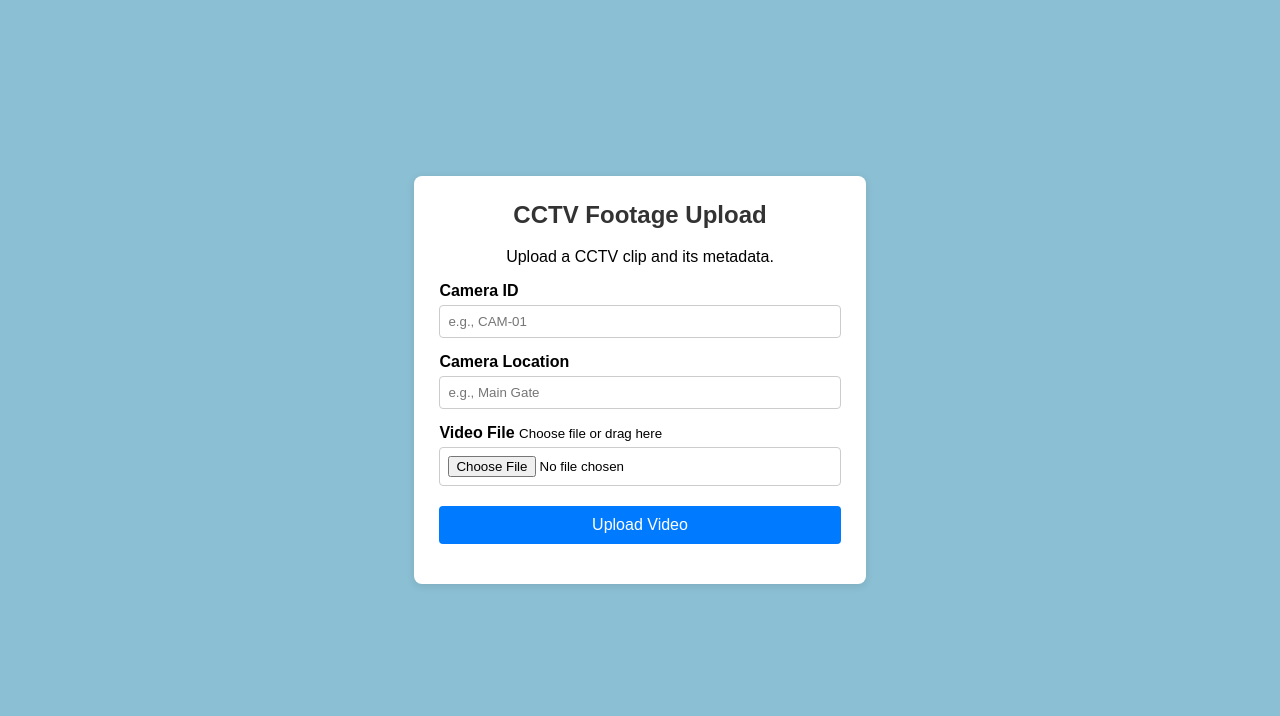
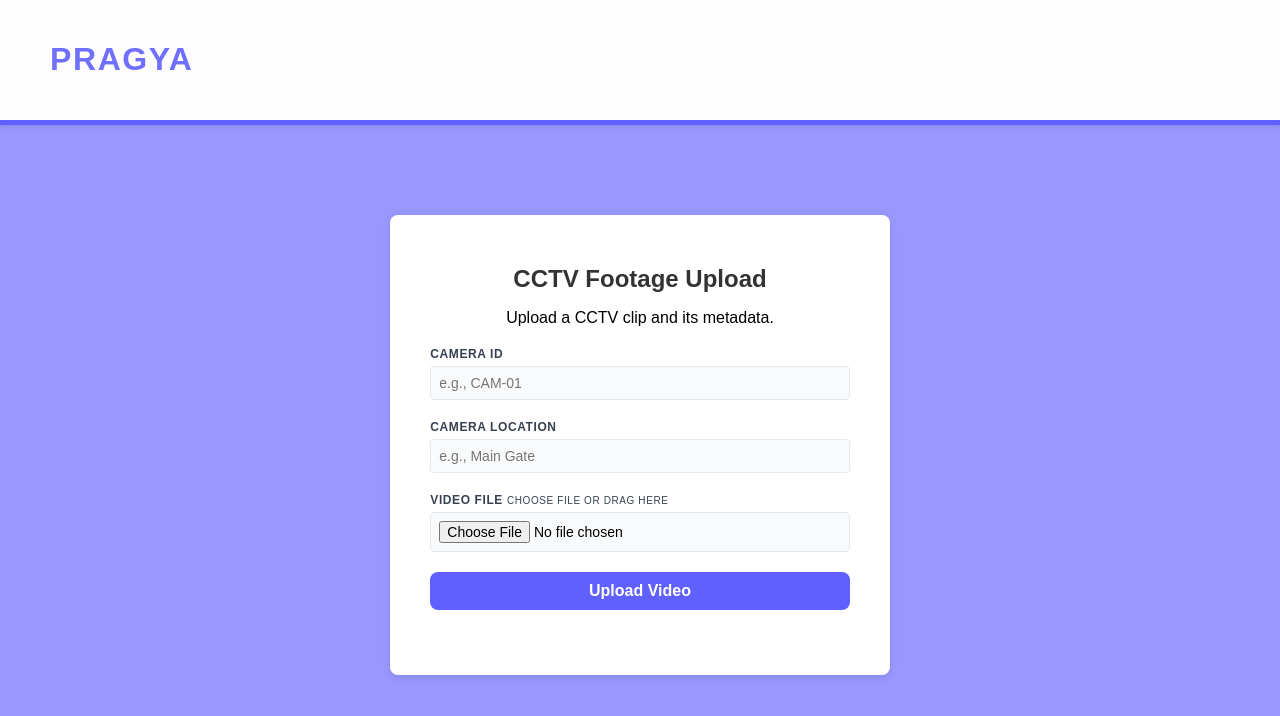
Before and after one commit to Siri-Konda/accident_detection_by_pragya, a plain HTML site: page static/index.html in a window 1280 px wide. Drawn offline with Linux system fonts and the light colour scheme.

Commit message:
Update index.html

```diff
--- a/static/index.html
+++ b/static/index.html
@@ -4,50 +4,90 @@
     <meta charset="UTF-8">
     <meta name="viewport" content="width=device-width, initial-scale=1.0">
     <title>CCTV Video Upload</title>
-    <link rel="stylesheet" href="style.css">
     <style>
+        .headbox{
+            display: flex;
+            justify-content: space-between;
+            align-items: center;
+            height:5%;
+            width:auto;
+            padding: 20px 50px;
+            background-color: #fdfdfd;
+            box-shadow: 0 2px 5px rgba(0,0,0,0.1);
+            position: sticky;
+            top: 0;
+            z-index: 1000;
+            border-bottom: 5px solid rgb(96, 96, 255);
+        }
+        h1{
+            color:rgb(112, 112, 255);
+            letter-spacing: 0.05em;
+        }
         body{
             font-family:Arial,sans-serif;
-            margin:40px;
-            background-color:#8bbfd3;
+            margin:0px;
+            background-color:rgb(152, 152, 255);
             justify-content: center;
         }
         .card{
             max-width:500px;
             background:white;
-            padding:25px;
+            padding:50px 40px;
             border-radius:8px;
             box-shadow:0 2px 8px rgba(0,0,0,0.1);
         }
+
         h2{
             margin-top:0;
+            margin-bottom: 6px;
             color:#333;
+            font-size: 700;
             text-align: center;
         }
         label{
-    font-weight:bold;
+            font-weight:600;
+            font-size: 12px;
+            text-transform: uppercase;
+            letter-spacing: 0.05em;
             display:block;
-    margin-top:15px;
+            margin-top:20px;
+            color:#374151;
         }
         input[type="text"], input[type="file"] {
             width: 100%;
             padding: 8px;
             margin-top: 5px;
+            font-size:14px;
+            background-color: #f9fafb;
             box-sizing: border-box;
-    border: 1px solid #ccc;
+            border: 1px solid #e5e7eb;
             border-radius: 4px;
+            transition: all 0.2s ease;
+        }
+        input[type="text"]:focus{
+            border-color: rgb(152, 152, 255);
+            background-color: #ffffff;
+            box-shadow: 0 0 0 4px rgba(0, 119, 255, 0.08);
         }
         button {
             margin-top: 20px;
-    background-color: #007bff;
-    color: white; border: none;
+            background-color: rgb(96, 96, 255);
+            color: white;
+            border: none;
             padding: 10px 15px;
-    border-radius: 4px;
-    cursor: pointer; width: 100%;
+            border-radius: 8px;
+            cursor: pointer;
+            width: 100%;
             font-size: 16px;
+            font-weight: 600;
+            transition: all 0.2s ease;
         }
         button:hover {
-    background-color: #0056b3;
+            background-color: rgb(96, 96, 255);
+            transform: translateY(-2px);
+        }
+        button:active{
+            transform: translateY();
         }
         #status {
             margin-top: 15px;
@@ -57,7 +97,7 @@ button:hover {
         .container{
             display:grid;
             margin:auto;
-    height:85vh;
+            height:80vh;
             place-items: center;
             justify-content:center;
             align-content: center;
@@ -71,6 +111,9 @@ p{
             text-align: center;
         }
     </style>
+    <div class="headbox">
+        <h1>PRAGYA</h1>
+    </div>
 </head>
 <body>
 <div class="container">
```
Lines whose indentation alone changed are shown as unchanged.
